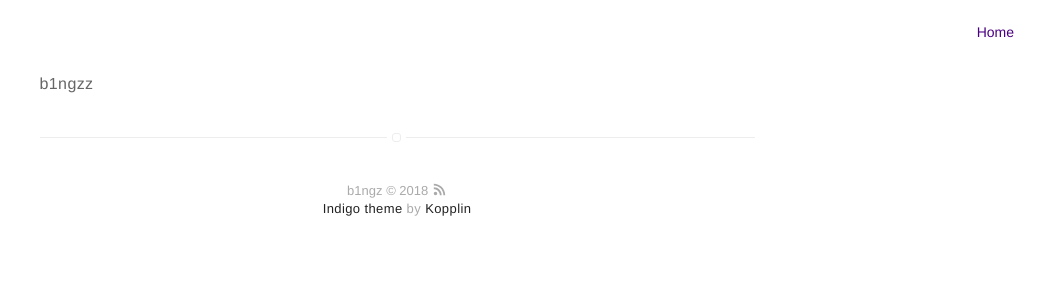
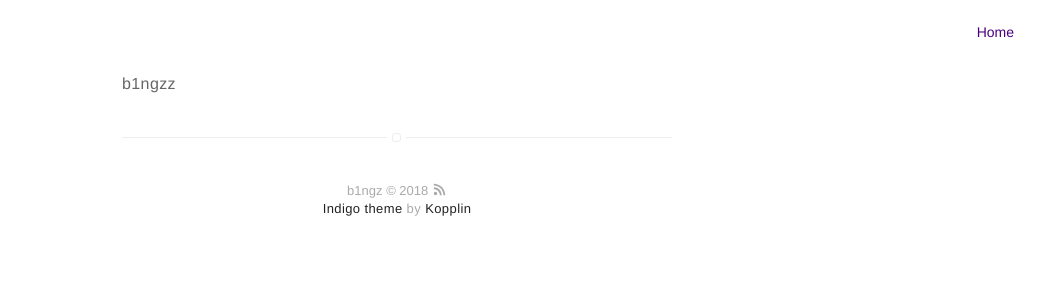
Before and after one commit to b1ngz/b1ngz.github.io, a Jekyll site: the page built from about.md, in a window 1280 px wide. Shown: the top 300 px of the page, without its empty margins (243-1280 px from the left). Built offline with Jekyll 4.4.1, drawn with Linux system fonts in a browser that asks for light colours.

Commit message:
update layout

```diff
--- a/_config.yml
+++ b/_config.yml
@@ -61,7 +61,7 @@ authors:
 width: normal
 
 # if you don't need pagination, comment the *paginate* configs below
-paginate: 5
+paginate: 6
 paginate_path: "/:num/"
 
 # if you don't need projects, comment the *projects* configs below
--- a/_sass/base/general.sass
+++ b/_sass/base/general.sass
@@ -127,7 +127,7 @@ pre
 		width: 70%
 
 .wrapper-normal
-	max-width: 715px
+	max-width: 550px
 
 .wrapper-large
 	max-width: 810px
```
